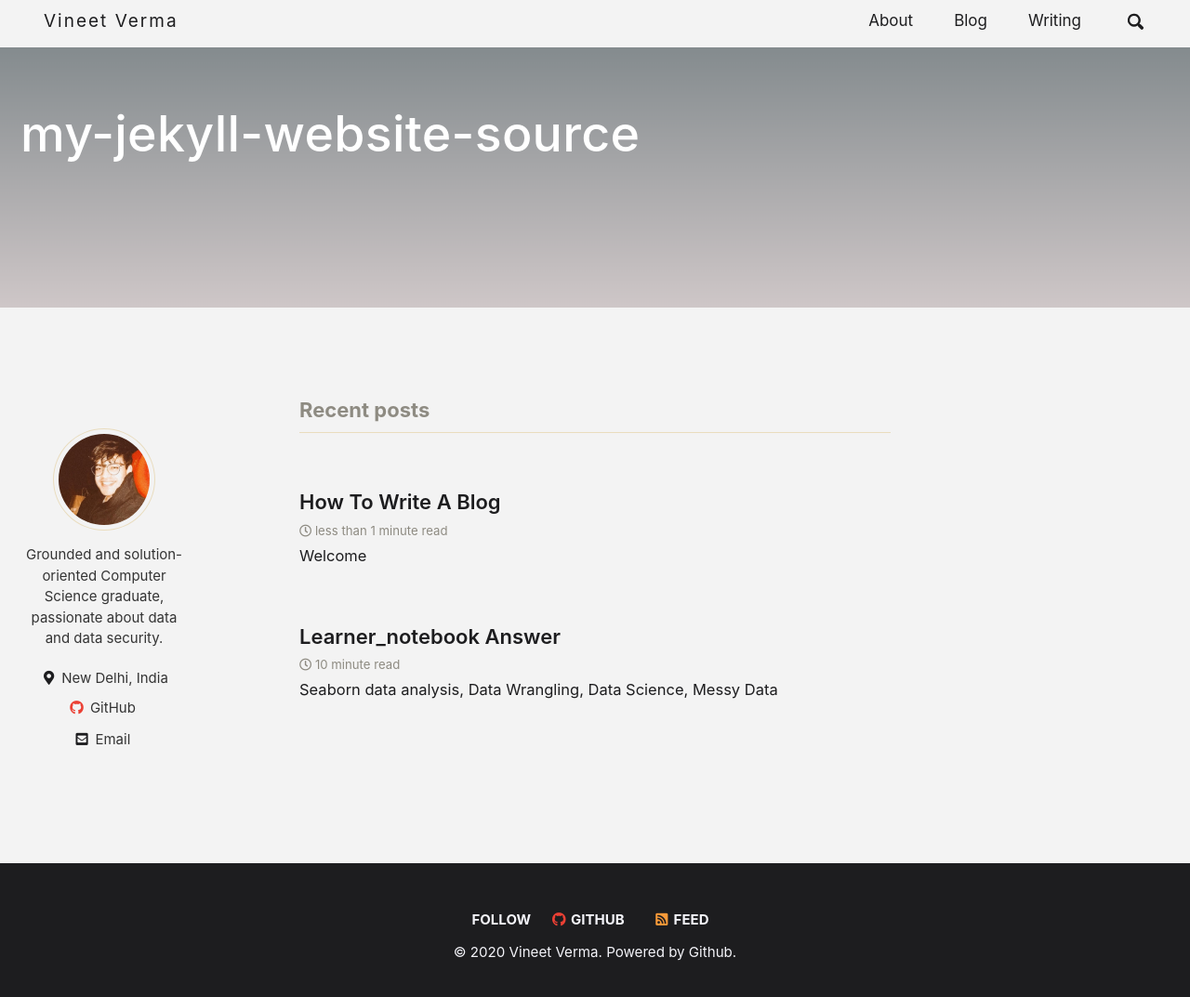
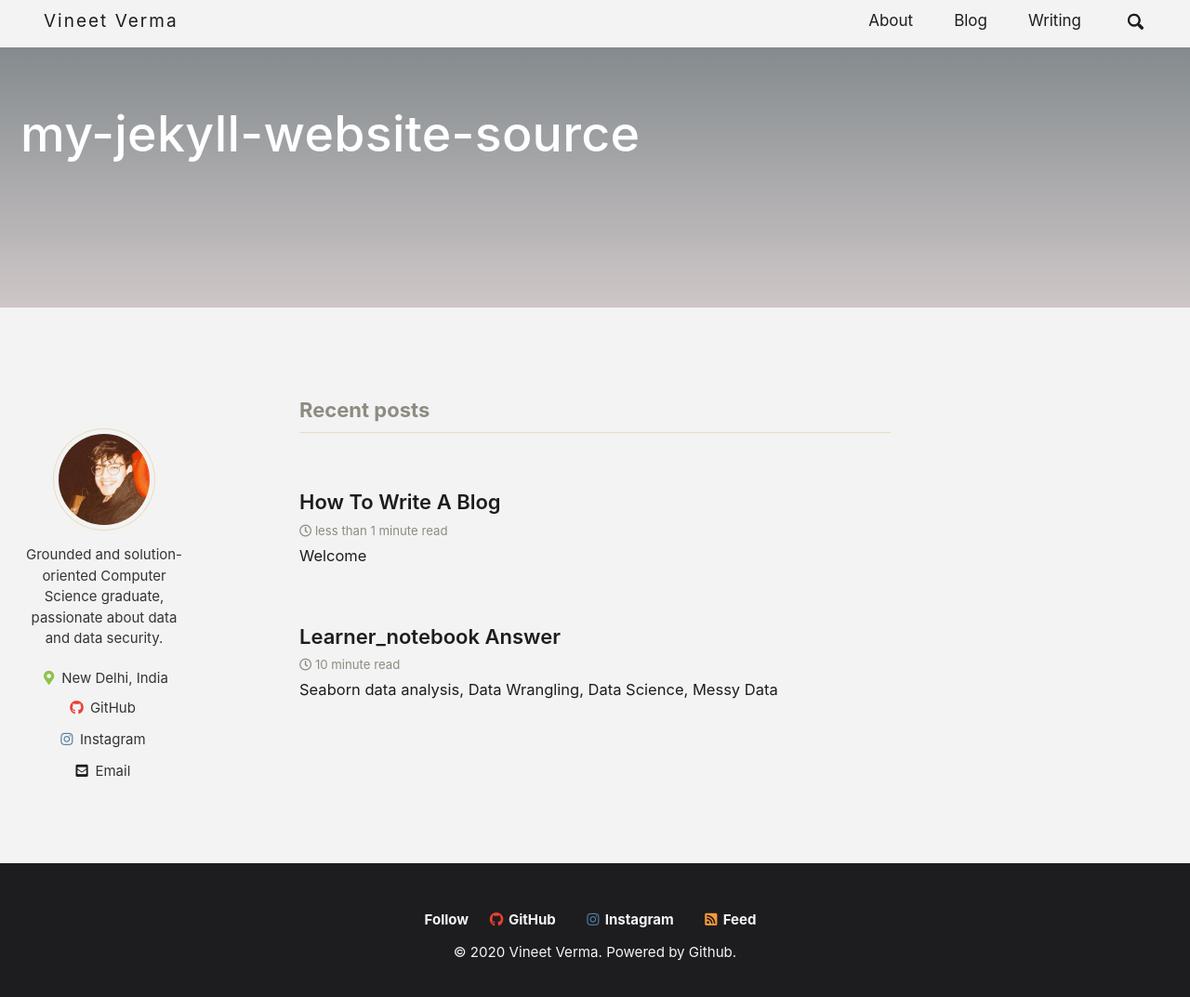
Before and after one commit to vineetver/my-jekyll-website-source, a Jekyll site: the page built from index.html, in a window 1280 px wide and 1081 px high. Shown: the top 1073 px of the window at 93% size. Built offline with Jekyll 4.4.1, drawn with Linux system fonts in a browser that asks for light colours; cached includes are drawn as plain includes; the list of posts is cut into pages by our own code; comment, search, counter and statistics services are not loaded; a style sheet for code colours, icons or effects is not loaded.

Commit message:
footer change and css

```diff
--- a/_config.yml
+++ b/_config.yml
@@ -118,7 +118,7 @@ author:
       url: "https://github.com/vineetver"
     - label: "Instagram"
       icon: "fab fa-fw fa-instagram"
-      # url: "https://instagram.com"
+      url: "https://instagram.com/babybrowngoyard"
 
 # Site Footer
 footer:
@@ -140,7 +140,7 @@ footer:
       # url:
     - label: "Instagram"
       icon: "fab fa-fw fa-instagram"
-      # url:
+      url: "https://instagram.com/babybrowngoyard"
 
 
 # Reading Files
--- a/_data/ui-text.yml
+++ b/_data/ui-text.yml
@@ -27,7 +27,7 @@ en: &DEFAULT_EN
   comments_title             : "Comments "
   more_label                 : "Learn more"
   related_label              : "You may also enjoy"
-  follow_label               : "Follow"
+  follow_label               : "Follow "
   feed_label                 : "Feed"
   powered_by                 : "Powered by"
   website_label              : "Website"
--- a/_sass/minimal-mistakes/_footer.scss
+++ b/_sass/minimal-mistakes/_footer.scss
@@ -58,6 +58,7 @@
     margin: 0;
     padding: 0;
     list-style-type: none;
+    text-align: center;
   }
 
   li {
@@ -66,7 +67,10 @@
     padding-bottom: 5px;
     font-family: $sans-serif-narrow;
     font-size: $type-size-6;
-    text-transform: uppercase;
+    text-align: center;
+    padding-left: 5px;
+    padding-right: 5px;
+
   }
 
   li + li:before {
--- a/_sass/minimal-mistakes/_navigation.scss
+++ b/_sass/minimal-mistakes/_navigation.scss
@@ -248,9 +248,14 @@
         /* -webkit-transform: scaleX(1);
         -ms-transform: scaleX(1);
         transform: scaleX(1); // reveal */
+        -webkit-transform: scaleX(1);
+        -ms-transform: scaleX(1);
+        transform: scaleX(1); // reveal
 
       }
     }
+
+
   }
 
   .hidden-links {
--- a/assets/css/main.scss
+++ b/assets/css/main.scss
@@ -155,6 +155,18 @@ body > div.masthead {
      sidebar
      ========================================================================== */
 
+  #main > div.sidebar.sticky > div > div.author__urls-wrapper > ul > li:nth-child(1) > i {
+    color: #8BC34A;
+
+  }
+
+  #main > div.sidebar.sticky > div > div.author__urls-wrapper > ul > li:nth-child(4) > i {
+    color: #333333;
+  }
+
+
+
+
 @charset "utf-8";
 
 @import "minimal-mistakes/skins/{{ site.minimal_mistakes_skin | default: 'default' }}"; // skin
```
Also changed, not shown: _sass/minimal-mistakes/_masthead.scss (line endings or trailing spaces).
